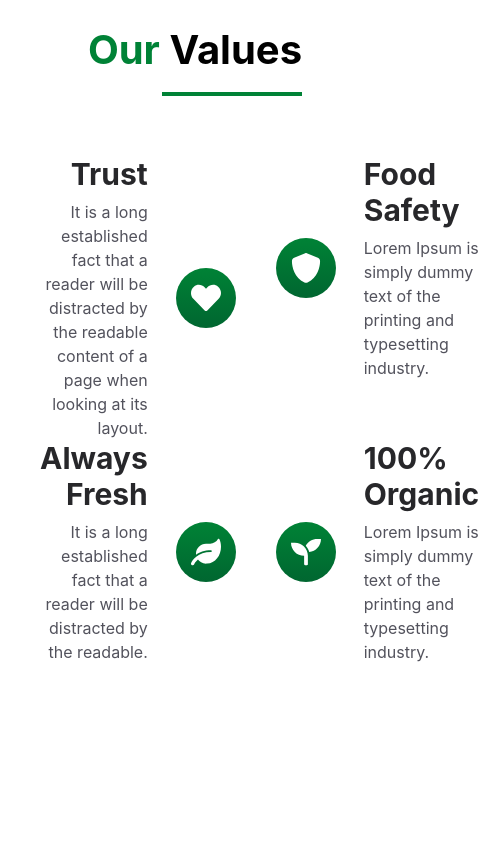
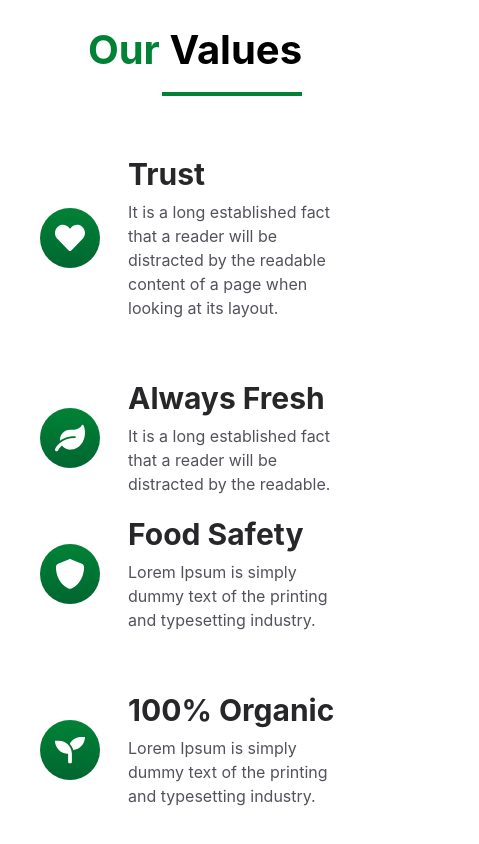
Before and after one commit to Nabeela-Kanwal/Grocery-store-react, a React (Vite) app: page / in a window 390 px wide. Shown: the part 2972-3816 px from the top of the page, 479 px wide, since content can reach past the window. Before the commit the page ends 3716 px from the top, so only its background shows below. Built offline with nearby package versions, Linux system fonts and the light colour scheme.

Commit message:
fixed the layout for mobile view

```diff
--- a/src/components/Navbar/Navbar.jsx
+++ b/src/components/Navbar/Navbar.jsx
@@ -72,7 +72,7 @@ const Navbar = () => {
               className="flex-1 h-10 px-3 focus:outline-none"
             />
 
-            <button className="bg-green-600 text-white w-10 h-10 p-0 flex justify-center items-center rounded-full text-xl leading-none">
+            <button className="bg-green-700 text-white w-10 h-10 p-0 flex justify-center items-center rounded-full text-xl leading-none">
               <IoSearchSharp className="block" />
             </button>
           </div>
--- a/src/components/Values/Values.jsx
+++ b/src/components/Values/Values.jsx
@@ -6,14 +6,14 @@ import Basket from "../../assets/basket-full-vegetables.png";
 
 const Values = () => {
   const leftValues = value.slice(0, 2).map((items) => (
-    <div key={items.id} className="flex flex-row-reverse items-center gap-7">
+    <div key={items.id} className="flex md:flex-row-reverse items-center gap-7">
       <div>
         <span className="flex justify-center items-center text-3xl text-white bg-gradient-to-b from-green-700 to-green-800 w-15 h-15 rounded-full">
           {items.icon}
         </span>
       </div>
 
-      <div className="text-right">
+      <div className="md:text-right">
         <h3 className="text-zinc-800 text-3xl font-bold">{items.title}</h3>
         <p className="text-zinc-600 mt-2">{items.description}</p>
       </div>
@@ -39,19 +39,19 @@ const Values = () => {
     <section>
       <div className="max-w-[1400px] mx-auto px-10 py-20">
         <Heading highlight="Our" heading="Values" />
-        <div className="flex gap-5 mt-15">
+        <div className="flex  md:flex-row flex-col gap-5 mt-15">
           {/* left values */}
 
-          <div className="min-h-100 flex flex-col justify-between">
+          <div className="md:min-h-100 gap-15 flex flex-col justify-between">
             {leftValues}
           </div>
 
-          <div className="w-1/2">
+          <div className="md:flex w-1/2 hidden">
             <img src={Basket} alt="" />
           </div>
 
           {/* right value */}
-          <div className="min-h-100 flex flex-col justify-between">
+          <div className="md:min-h-100 gap-15 flex flex-col justify-between">
             {rightValues}
           </div>
         </div>
```
